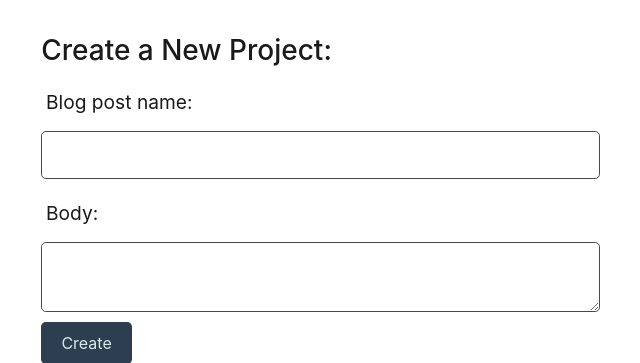
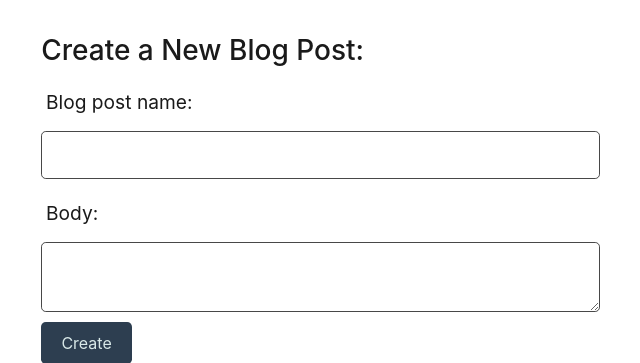
Before and after one commit to marissacraig/SDBlog, a Node project: template views/profile.handlebars in a window 1280 px wide. Shown: the part 157-520 px from the top of the page, without its empty margins (25-665 px from the left). Run offline with Node 20 templates, Linux system fonts and the light colour scheme; the template is opened without the code that fills it, so the values that code supplies are empty; some libraries are stand-ins or nearby versions.

Commit message:
misspelled a word

```diff
--- a/views/profile.handlebars
+++ b/views/profile.handlebars
@@ -6,7 +6,7 @@
 
 <div class="row mt-4">
   <div class="col-md-6">
-    <h3>Create a New Project:</h3>
+    <h3>Create a New Blog Post:</h3>
 
     <form class="form new-project-form">
       <div class="form-group">
```
